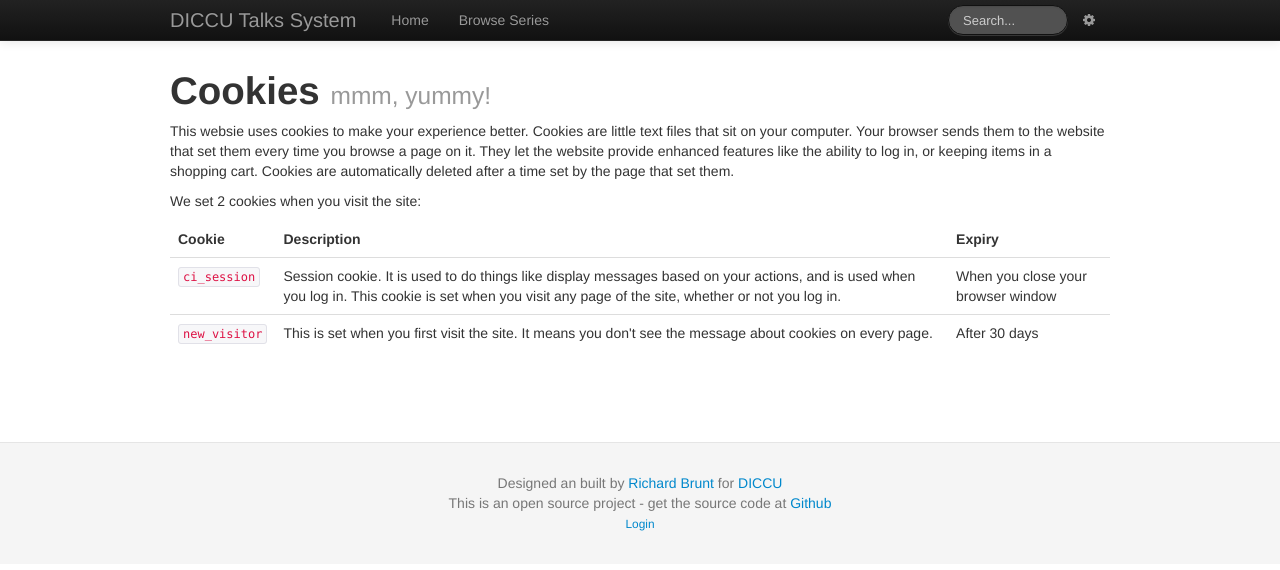
After one commit to rbrunt/talks-manager, a CodeIgniter app: page /index.php/home/cookies in a window 1280 px wide. The commit adds this page. Shown: the top 570 px of the page. Run offline with CodeIgniter, Linux system fonts and the light colour scheme; some libraries are stand-ins or nearby versions.

Commit message:
Added Cookie policy

```diff
--- a/application/config/routes.php
+++ b/application/config/routes.php
@@ -44,6 +44,7 @@ $route['404_override'] = 'errors/error_404';
 // Begin custom routing:
 $route['series/:num'] = 'series';
 $route['search/(:any)'] = 'search/index/$1';
+$route['cookies'] = 'home/cookies';
 
 
 /* End of file routes.php */
--- a/application/controllers/home.php
+++ b/application/controllers/home.php
@@ -12,4 +12,8 @@ class Home extends Talks_Controller {
         $this->load->view("includes/template", array("talks"=>$talks, "content"=>"homepage", "artwork"=>$artwork));
     }
 
+    public function cookies() {
+    	$this->load->view("includes/template", array("content"=>"cookies"));
+    }
+
 }
--- /dev/null
+++ b/application/views/cookies.php
@@ -0,0 +1,25 @@
+	<h1>Cookies <small>mmm, yummy!</small></h1>
+	<p>This websie uses cookies to make your experience better. Cookies are little text files that sit on your computer. Your browser sends them to the website that set them every time you browse a page on it. They let the website provide enhanced features like the ability to log in, or keeping items in a shopping cart. Cookies are automatically deleted after a time set by the page that set them.</p>
+	<p>We set 2 cookies when you visit the site:</p>
+
+	<table class="table table-hover">
+		<thead>
+			<tr>
+				<th>Cookie</th>
+				<th>Description</th>
+				<th>Expiry</th>
+			</tr>
+		</thead>
+		<tbody>
+			<tr>
+				<td><code>ci_session</code></td>
+				<td>Session cookie. It is used to do things like display messages based on your actions, and is used when you log in. This cookie is set when you visit any page of the site, whether or not you log in.</td>
+				<td>When you close your browser window</td>
+			</tr>
+			<tr>
+				<td><code>new_visitor</code></td>
+				<td>This is set when you first visit the site. It means you don't see the message about cookies on every page.</td>
+				<td>After 30 days</td>
+			</tr>
+		</tbody>
+	</table>
--- a/application/views/includes/_footer.php
+++ b/application/views/includes/_footer.php
@@ -9,7 +9,9 @@
 	</footer>
 	<!-- begin Script includes -->
 
-	<script src="//ajax.googleapis.com/ajax/libs/jquery/1.10.2/jquery.min.js"></script> <!-- Jqeury cdn -->
+	<script src="//cdnjs.cloudflare.com/ajax/libs/jquery/1.10.2/jquery.min.js"></script> <!-- Jqeury cdn -->
+	<script src="//cdnjs.cloudflare.com/ajax/libs/jquery-cookie/1.3.1/jquery.cookie.min.js"></script>
+	<!--<script src="//cdnjs.cloudflare.com/ajax/libs/Cookies.js/0.3.1/cookies.min.js"></script>-->
 	<script src="<?php echo base_url("/bootstrap/js/bootstrap.min.js"); ?>"></script> <!-- boostrap plugins -->
 	<script src="<?php echo base_url("/static/js/functions.js"); ?>"></script> <!-- general functions -->
 <?php if (isset($page) && $page == "uploadtalk") : ?>
--- a/static/js/functions.js
+++ b/static/js/functions.js
@@ -4,6 +4,7 @@
 
 $(document).ready(function(){
 		$(".activate-tooltip").tooltip(); // Add a bootstrap tooltip to all elements with the .activate-tooltip class
+		checkCookies();
 });
 
 /*
@@ -46,6 +47,17 @@ $("#searchbox").keydown(function (e) {
  	});
 
 /*
+	Cookies alert
+*/
+
+function checkCookies() {
+	if ($.cookie("new_visitor") != "no") {
+		$("#alertscontainer").append("<div class=\"alert alert-info fade in\"><button type=\"button\" class=\"close\" data-dismiss=\"alert\">&times;</button>This site uses <strong>Cookies</strong>, to find out more about what they are and how we use them, <a href="+base_url+"cookies"+">click here</a></div>");
+		$.cookie("new_visitor", "no", { expires: 30, path: "/" });
+	}
+}
+
+/*
 	Popover Activation & Utilities:
 */
 
```
